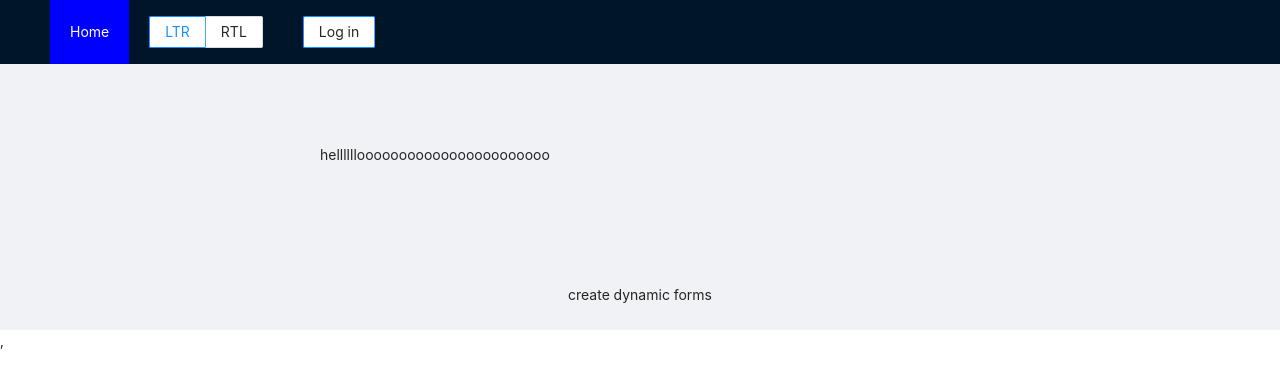
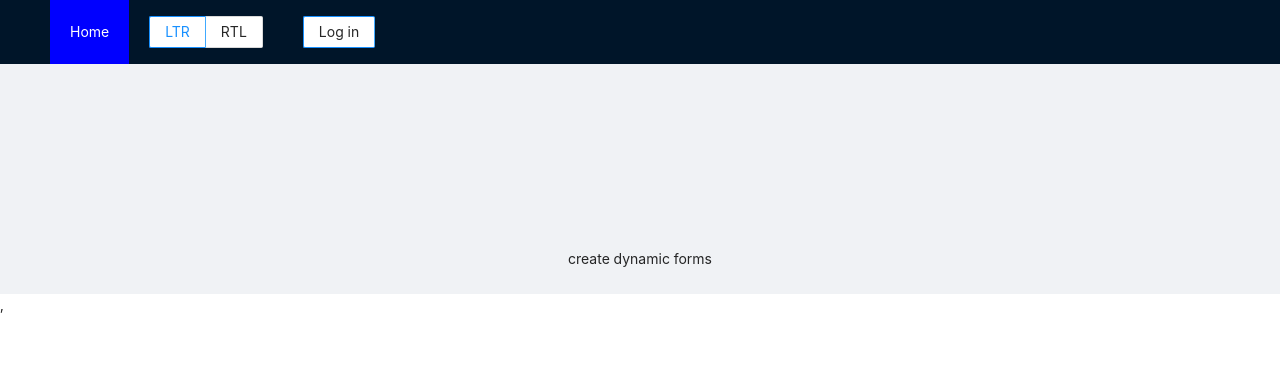
Before and after one commit to AfsanehHabibi/disaster-aid, a React (Create React App) app in the folder client/: page /login in a window 1280 px wide. Shown: the top 388 px of the page. Built offline with nearby package versions, Linux system fonts and the light colour scheme; no server answers.

Commit message:
write welcome in entering page

```diff
--- a/client/src/component/descript.js
+++ b/client/src/component/descript.js
@@ -1,12 +1,21 @@
 import React from "react";
+import { Typography } from 'antd';
+import { useAuth0 } from "@auth0/auth0-react";
+
 
 const Descript = () => {
 
+  const { Title } = Typography;
+  const { user, isAuthenticated } = useAuth0();
+
   return (
-    <div >
-        <p>hellllllooooooooooooooooooooooo</p>
-    </div>
+    isAuthenticated && (
+        <div>
+          <Title style={{ textAlign: "center"}} >welcome {user.nickname.split(".78")}</Title>
+        </div>
+    )
   );
+
 };
 
 export default Descript;
```
